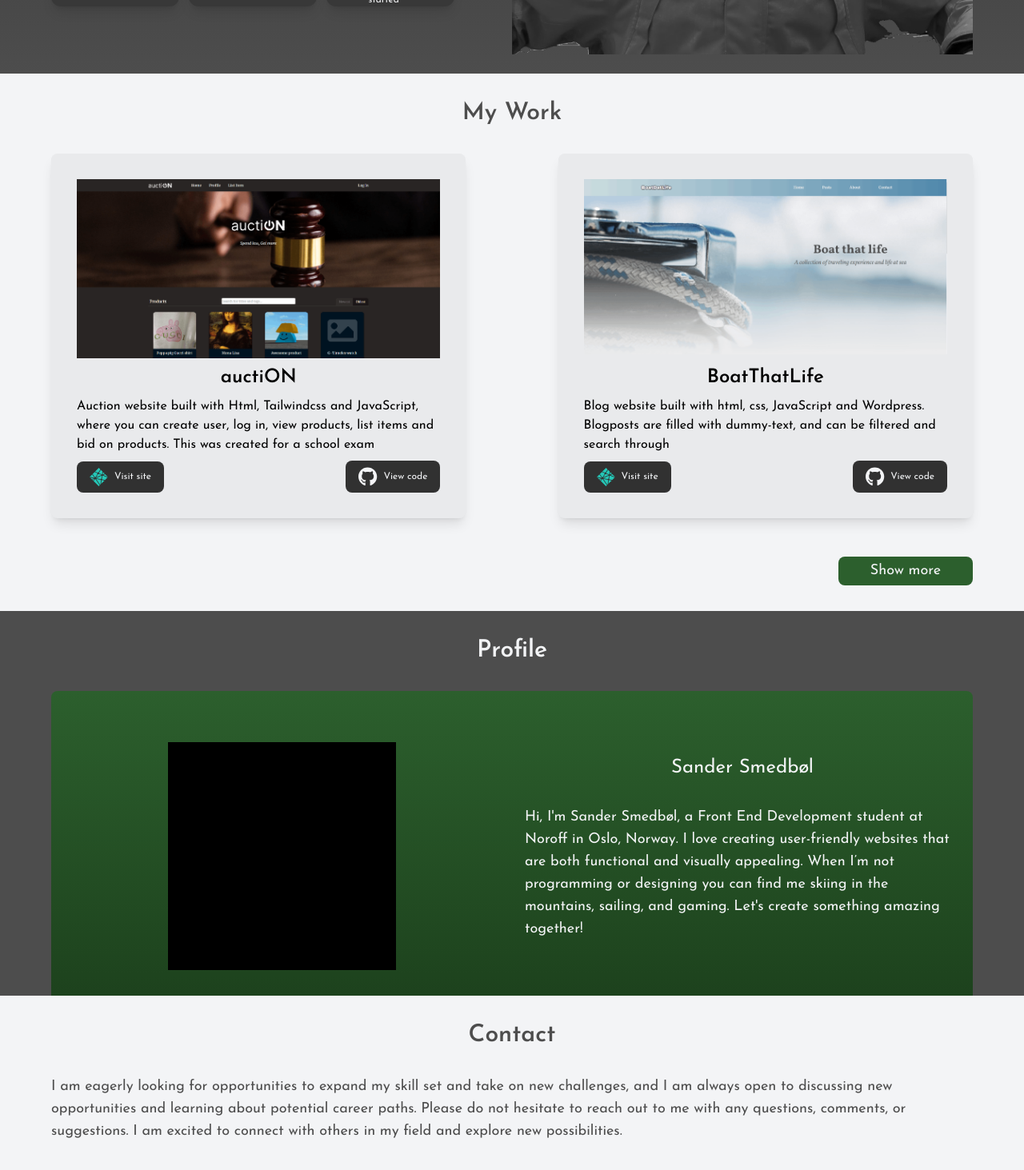
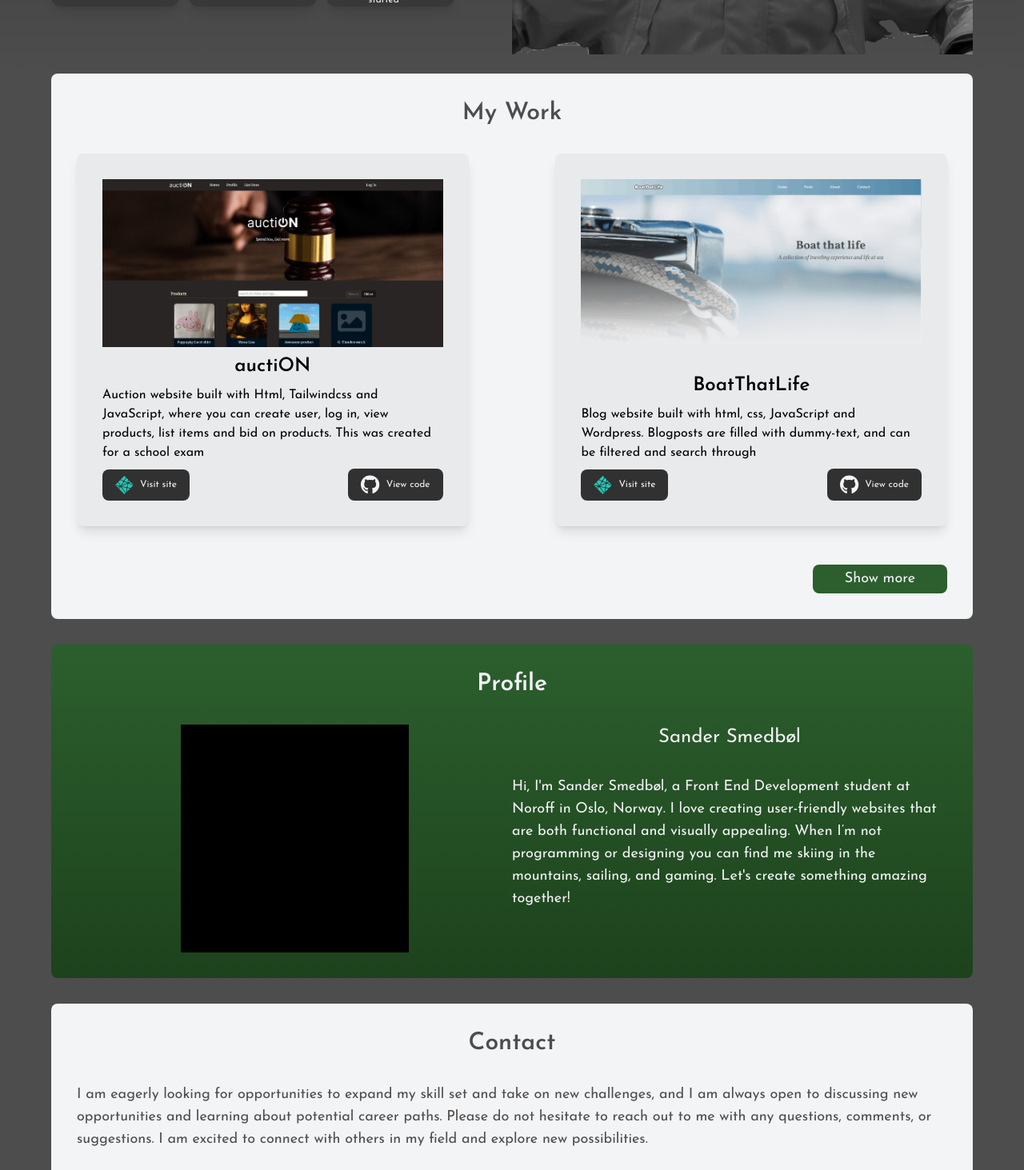
Before and after one commit to SanderSme/portfolio-react-tailwind, a React (Vite) app: page / in a window 1280 px wide. Shown: the part 520-1983 px from the top of the page at 80% size. Built offline with nearby package versions, Linux system fonts and the light colour scheme.

Commit message:
change styling on body

```diff
--- a/index.html
+++ b/index.html
@@ -8,7 +8,7 @@
     <link href="https://fonts.googleapis.com/css2?family=Josefin+Sans:ital,wght@0,100;0,200;0,300;0,400;0,500;0,600;0,700;1,100;1,200;1,300;1,400;1,500;1,600;1,700&display=swap" rel="stylesheet">
     <title>Portfolio-Sander Smedbol</title>
   </head>
-  <body>
+  <body class="bg-[#4d4d4d]">
     <div id="root"></div>
     <script type="module" src="/src/main.jsx"></script>
   </body>
--- a/src/App.jsx
+++ b/src/App.jsx
@@ -16,11 +16,11 @@ function App() {
         <section className=' h-fit py-6 bg-gradient-to-b from-[#313131] to-[#4d4d4d] '>
           <HeroBanner/>
         </section>
-        <section id='my-work' className='h-fit bg-gray-100'>
+        <section id='my-work' className='h-fit'>
           <MyWork/>
         </section>
         <Profile/>
-        <section id='contact' className='h-fit bg-gray-100'>
+        <section id='contact' className='h-fit mt-8'>
           <Contact/>
         </section>
       </main>
--- a/src/components/Contact/Contact.jsx
+++ b/src/components/Contact/Contact.jsx
@@ -5,8 +5,8 @@ import { faLinkedin } from '@fortawesome/free-brands-svg-icons'
 
 const Contact = () => {
     return (
-      <div className=" max-w-6xl mx-auto w-11/12">
-            <h2 className="text-[#4d4d4d] text-3xl font-semibold flex justify-center pt-8"><span className='nor hidden'>Kontakt</span><span className='eng'>Contact</span></h2>
+      <div className=" max-w-6xl mx-auto w-11/12 bg-gray-100 rounded-lg p-8">
+            <h2 className="text-[#4d4d4d] text-3xl font-semibold flex justify-center"><span className='nor hidden'>Kontakt</span><span className='eng'>Contact</span></h2>
             <p className="text-sm md:text-lg text-[#4d4d4d] mt-4 md:mt-8"><span className='nor hidden'>Jeg søker ivrig etter muligheter til å utvide ferdighetene mine og ta på meg nye utfordringer, og jeg er alltid åpen for å diskutere nye muligheter og lære om potensielle karriereveier. Vennligst ikke nøl med å ta kontakt med meg med spørsmål, kommentarer eller forslag. Jeg er ivrig etter å bli kjent med andre i mitt felt og utforske nye muligheter.</span><span className='eng'>I am eagerly looking for opportunities to expand my skill set and take on new challenges, and I am always open to discussing new opportunities and learning about potential career paths.
               Please do not hesitate to reach out to me with any questions, comments, or suggestions. I am excited to connect with others in my field and explore new possibilities.</span></p>
               <div className="flex flex-col md:flex-row justify-between mt-4 md:mt-8">
--- a/src/components/MyWork/MyWork.jsx
+++ b/src/components/MyWork/MyWork.jsx
@@ -15,8 +15,8 @@ const MyWork = () => {
     }
 
     return (
-      <div className=" max-w-6xl mx-auto w-11/12">
-        <h2 className="text-3xl font-semibold pt-8 flex justify-center text-[#4d4d4d]"><span className='nor hidden'>Mine Prosjekter</span><span className='eng'>My Work</span></h2>
+      <div className=" max-w-6xl mx-auto w-11/12 bg-gray-100 p-8 rounded-lg">
+        <h2 className="text-3xl font-semibold flex justify-center text-[#4d4d4d]"><span className='nor hidden'>Mine Prosjekter</span><span className='eng'>My Work</span></h2>
         <div className='flex flex-wrap flex-col md:flex-row justify-between'>
           <WorkCards img={auctiON} altText="auctiON" heading="auctiON" infoEng="Auction website built with Html, Tailwindcss and JavaScript, where you can create user, log in, view products, list items and bid on products. This was created for a school exam" infoNor="Auksjonsnettsted laget med Html, Tailwindcss og JavaScript, hvor du kan opprette bruker, logge inn, se produkter, liste varer og legge inn bud på produkter. Dette ble laget for en skoleeksamen." netlify="https://lighthearted-kashata-094aed.netlify.app/" github=""/>
           <WorkCards img={BoatDatLife} altText="BoatThatLife" heading="BoatThatLife" infoEng="Blog website built with html, css, JavaScript and Wordpress. Blogposts are filled with dummy-text, and can be filtered and search through" infoNor="Bloggnettsted bygget med html, css, JavaScript og Wordpress. Blogginnlegg er fylt med fiktiv tekst og kan filtreres og søkes gjennom." netlify="https://funny-froyo-1b9411.netlify.app/" github="https://github.com/SanderSme/project-exam-2"/>
@@ -30,7 +30,7 @@ const MyWork = () => {
           )}
         </div>
         <div className='flex justify-end'>
-        <button type='button' className='py-1 px-5 md:px-10 bg-[#2c5f2d] hover:bg-[#184219] text-gray-100 rounded-lg md:text-lg mt-4 mb-8 ' onClick={toggleHiddenWorks}>
+        <button type='button' className='py-1 px-5 md:px-10 bg-[#2c5f2d] hover:bg-[#184219] text-gray-100 rounded-lg md:text-lg mt-4 ' onClick={toggleHiddenWorks}>
           <span className='eng'>
             {showHiddenWorks ? 'Show less' : 'Show more'}
           </span>
--- a/src/components/Profile/Profile.jsx
+++ b/src/components/Profile/Profile.jsx
@@ -1,10 +1,10 @@
 const Profile = () => {
     return (
-      <section id="profile" className='h-fit bg-[#4d4d4d] flex flex-col'>
-          <h2 className="text-gray-100 text-3xl font-semibold flex justify-center pt-8"><span className="nor hidden">Profil</span><span className="eng">Profile</span></h2>
-          <div className=" max-w-6xl mx-auto w-11/12 h-fit flex flex-col md:flex-row bg-gradient-to-b from-[#2C5F2D] to-[#1d421d] mt-4 md:mt-8 pt-6 md:pt-16 justify-around rounded-t-lg">
-            <div className="h-[150px] w-[200px] md:h-[285px] md:w-[285px] bg-black md:mb-8 mx-auto"></div>
-            <div className="p-4 md:w-1/2">
+      <section id="profile" className='h-fit bg-gradient-to-b from-[#2C5F2D] to-[#1d421d] max-w-6xl mx-auto w-11/12 p-8 rounded-lg mt-8'>
+          <h2 className="text-gray-100 text-3xl font-semibold flex justify-center"><span className="nor hidden">Profil</span><span className="eng">Profile</span></h2>
+          <div className="flex flex-col md:flex-row justify-between mt-4 md:mt-8">
+            <div className="h-[150px] w-[200px] md:h-[285px] md:w-[285px] bg-black mx-auto mb-4 md:mb-0"></div>
+            <div className="md:w-1/2">
               <h3 className="text-gray-100 text-xl md:text-2xl text-center mb-4 md:mb-8">Sander Smedbøl</h3>
               <p className="text-gray-100 text-sm md:text-lg"><span className="nor hidden">Hei, jeg er Sander Smedbøl, en student innen front-end utvikling på Noroff i Oslo, Norge. Jeg elsker å lage brukervennlige nettsteder som både er funksjonelle og visuelt tiltalende. Når jeg ikke programmerer eller designer, kan du finne meg på ski i fjellene, seiling og gaming. La oss skape noe fantastisk sammen!</span><span className="eng">Hi, I'm Sander Smedbøl, a Front End Development student at Noroff in Oslo, Norway. I love creating user-friendly websites that are both functional and visually appealing. When I’m not programming or designing you can find me skiing in the mountains, sailing, and gaming. Let's create something amazing together!</span></p>
             </div>
```
